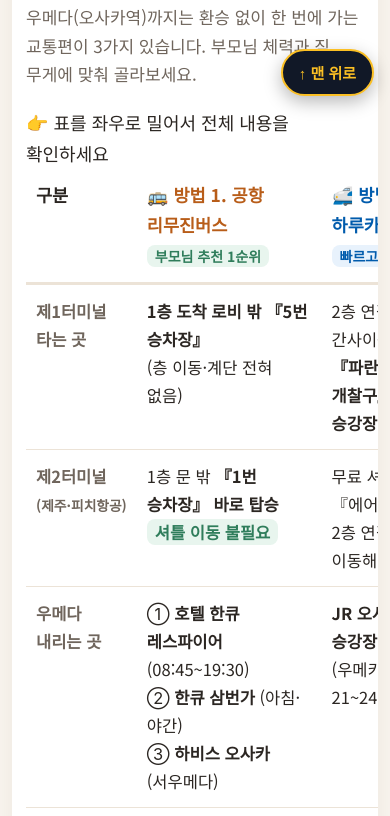
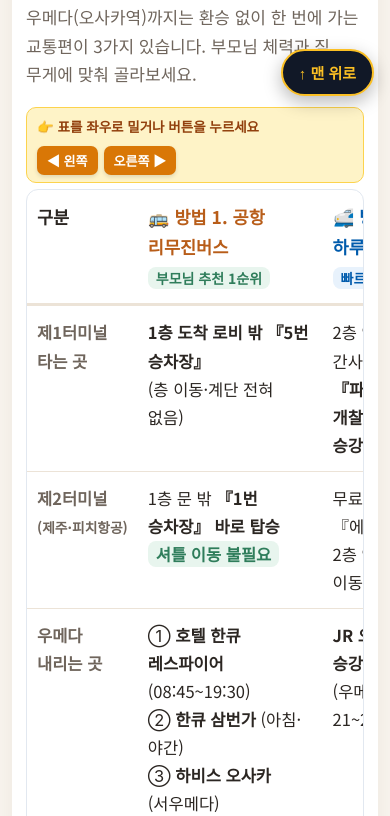
Before and after one commit to mosyo0505/parents, a plain HTML site: page index.html in a window 390 px wide. Shown: the part 728-1544 px from the top of the page. Drawn offline with Linux system fonts and the light colour scheme; a web font is replaced by a local one.

Commit message:
Fix mobile table horizontal scrolling and add left/right scroll buttons

```diff
--- a/index.html
+++ b/index.html
@@ -245,21 +245,61 @@
       display: block;
       max-width: 100%;
       width: 100%;
-      overflow-x: auto;
+      overflow-x: auto !important;
+      overflow-y: hidden;
       -webkit-overflow-scrolling: touch;
-      margin: 10px 0 16px;
+      touch-action: pan-x pan-y;
+      overscroll-behavior-x: contain;
+      margin: 6px 0 18px;
       border-radius: 12px;
+      border: 1.5px solid #e2e8f0;
+      padding-bottom: 4px;
+    }
+    .mobile-table-wrap::-webkit-scrollbar {
+      height: 8px;
+    }
+    .mobile-table-wrap::-webkit-scrollbar-track {
+      background: #f1f5f9;
+      border-radius: 99px;
+    }
+    .mobile-table-wrap::-webkit-scrollbar-thumb {
+      background: #94a3b8;
+      border-radius: 99px;
     }
     .mobile-table-hint {
       display: none;
+      align-items: center;
+      justify-content: space-between;
+      gap: 8px;
+      flex-wrap: wrap;
       font-size: 13.5px;
       font-weight: 800;
-      color: #b45309;
+      color: #92400e;
       background: #fef3c7;
-      padding: 6px 12px;
-      border-radius: 8px;
+      border: 1.5px solid #fcd34d;
+      padding: 7px 10px;
+      border-radius: 10px;
       margin-bottom: 6px;
-      text-align: center;
+    }
+    .table-scroll-btns {
+      display: flex;
+      gap: 6px;
+    }
+    .tbl-scr-btn {
+      background: #d97706;
+      color: #ffffff;
+      border: none;
+      border-radius: 7px;
+      padding: 5px 10px;
+      font-size: 13px;
+      font-weight: 900;
+      cursor: pointer;
+      white-space: nowrap;
+      box-shadow: 0 2px 4px rgba(0,0,0,0.12);
+    }
+    .tbl-scr-btn:active {
+      background: #b45309;
+      transform: scale(0.97);
     }
 
     /* Bottom Tab Switch Card */
@@ -767,7 +807,7 @@
       .tab-btn { min-width: 0; width: 100%; padding: 9px 4px; border-radius: 12px; overflow: hidden; }
       .tab-btn .tab-main-title { font-size: 14px; white-space: nowrap; }
       .tab-btn .tab-sub-title { font-size: 11px; white-space: nowrap; overflow: hidden; text-overflow: ellipsis; max-width: 100%; }
-      .mobile-table-hint { display: block; }
+      .mobile-table-hint { display: flex; }
 
       #tab-kix .wrap { padding: 0 12px; }
       #tab-kix .hero { padding: 28px 0 60px; }
@@ -882,7 +922,13 @@
   <div class="panel">
     <h2>한눈에 비교: 간사이공항 ➔ 우메다(오사카역) 3가지 이동법</h2>
     <p class="lead">우메다(오사카역)까지는 환승 없이 한 번에 가는 교통편이 3가지 있습니다. 부모님 체력과 짐 무게에 맞춰 골라보세요.</p>
-    <div class=\"mobile-table-wrap\"><div class=\"mobile-table-hint\">👉 표를 좌우로 밀어서 전체 내용을 확인하세요</div><table>
+    <div class="mobile-table-hint">
+      <span>👉 표를 좌우로 밀거나 버튼을 누르세요</span>
+      <div class="table-scroll-btns">
+        <button type="button" class="tbl-scr-btn" onclick="scrollTable(this, -240)">◀ 왼쪽</button>
+        <button type="button" class="tbl-scr-btn" onclick="scrollTable(this, 240)">오른쪽 ▶</button>
+      </div>
+    </div><div class="mobile-table-wrap"><table>
       <thead>
         <tr>
           <th>구분</th>
@@ -1644,7 +1690,13 @@
         숙소인 <strong>이비스 오사카 우메다</strong>는 <strong>한큐 오사카우메다역</strong>과 <strong>JR 오사카역</strong> 모두 걸어서 5~6분 거리라 교토 당일치기에 최고의 위치입니다! 가시는 첫 목적지에 맞춰 아래 표에서 고르세요.
       </p>
 
-      <div class=\"mobile-table-wrap\"><div class=\"mobile-table-hint\">👉 표를 좌우로 밀어서 전체 내용을 확인하세요</div><table class="compare-table">
+      <div class="mobile-table-hint">
+      <span>👉 표를 좌우로 밀거나 버튼을 누르세요</span>
+      <div class="table-scroll-btns">
+        <button type="button" class="tbl-scr-btn" onclick="scrollTable(this, -240)">◀ 왼쪽</button>
+        <button type="button" class="tbl-scr-btn" onclick="scrollTable(this, 240)">오른쪽 ▶</button>
+      </div>
+    </div><div class="mobile-table-wrap"><table class="compare-table">
         <thead>
           <tr>
             <th>구분</th>
@@ -2366,6 +2418,14 @@
       }
     }
 
+    function scrollTable(btn, delta) {
+      var hint = btn.closest(".mobile-table-hint");
+      if (!hint) return;
+      var wrap = hint.nextElementSibling;
+      if (wrap && wrap.classList.contains("mobile-table-wrap")) {
+        wrap.scrollBy({ left: delta, behavior: "smooth" });
+      }
+    }
     function setFontScale(scale, btn) {
       document.documentElement.style.setProperty("--font-scale", scale);
       var btns = document.querySelectorAll(".font-btn");
```
Also changed, not shown: 여행/오사카/index.html (+69 -9 lines).
